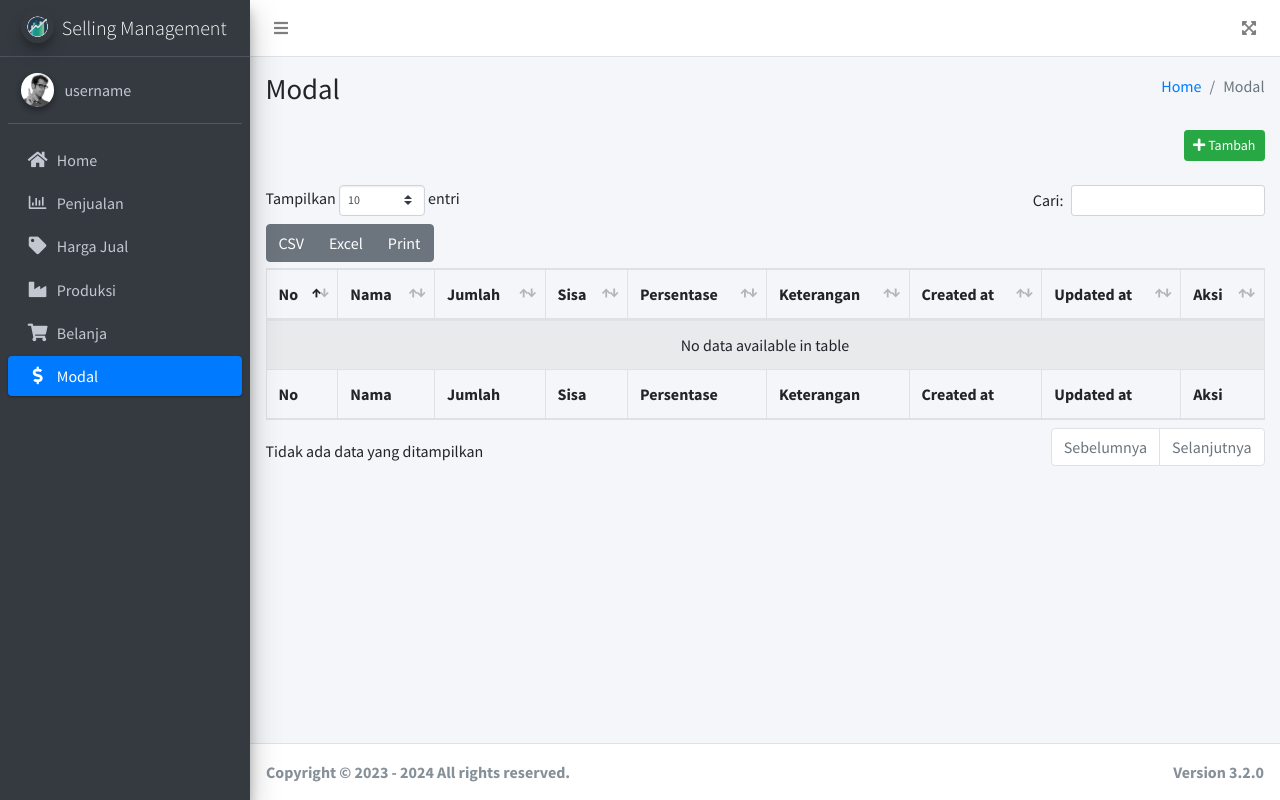
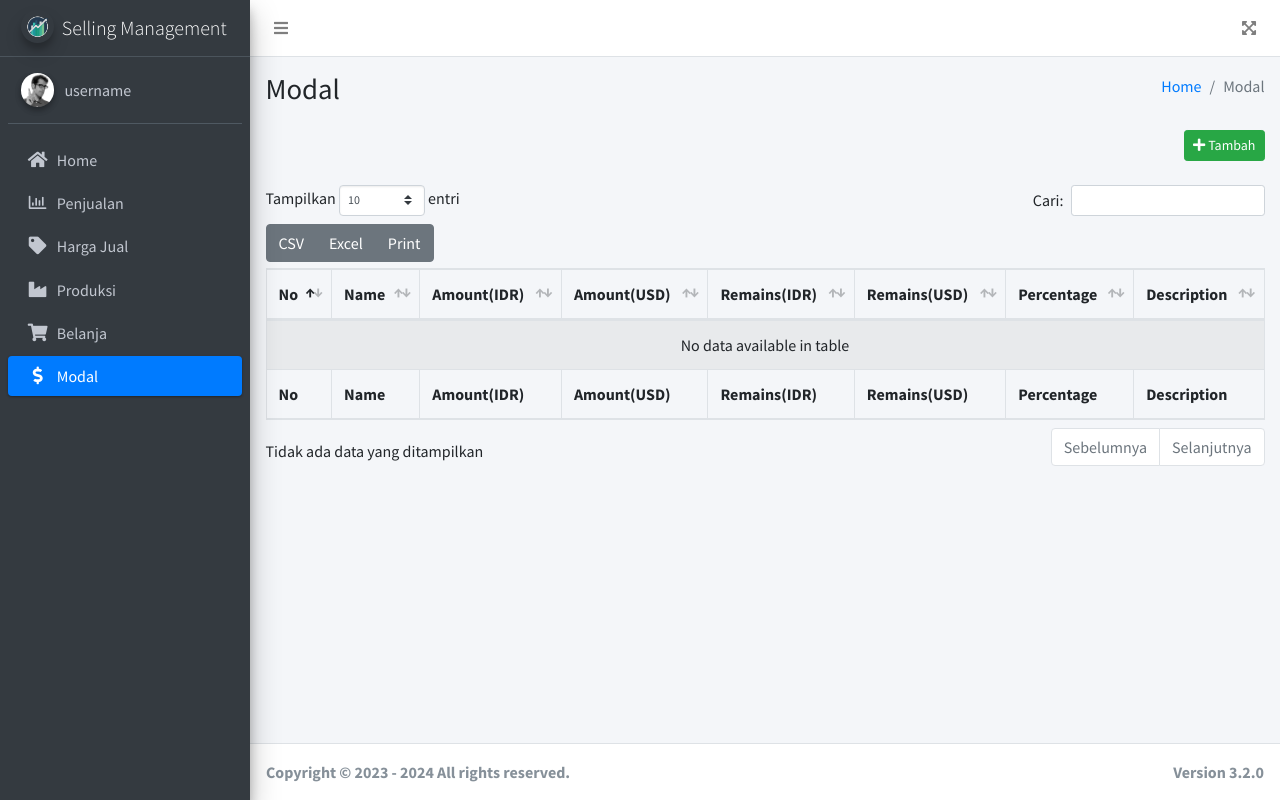
Before and after one commit to arifpambudi242/sellingmanagement, a Flask app: page /modal in a window 1280 px wide. Run offline with Flask 3, Linux system fonts and the light colour scheme; data that the repository does not hold is empty; parts of the project's set-up code (start-up, migrations or seed data) failed here and were passed over; some libraries are stand-ins or nearby versions.

Commit message:
fixed usd

```diff
--- a/app.py
+++ b/app.py
@@ -8,6 +8,10 @@ import dotenv
 import os
 from datetime import datetime
 from flask_bcrypt import Bcrypt
+from currency_converter import ECB_URL, CurrencyConverter
+c = CurrencyConverter(ECB_URL)
+
+
 
 bcrypt = Bcrypt()
 
@@ -25,13 +29,8 @@ app.config['SQLALCHEMY_DATABASE_URI'] = SQLALCHEMY_DATABASE_URI
 db = SQLAlchemy(app)
 migrate = Migrate(app, db)
 
-class Sempol(db.Model):
-    id = db.Column(db.Integer, primary_key=True)
-    harga = db.Column(db.Float)
-    waktu = db.Column(db.DateTime, default=datetime.now, nullable=False)
-    created_at = db.Column(db.DateTime, default=datetime.now, nullable=False)
-    updated_at = db.Column(db.DateTime, default=datetime.now, onupdate=datetime.now, nullable=False)
-
+def convertToUsd(idr):
+    return round(c.convert(idr, 'IDR', 'USD', None), 2)
 class Modal(db.Model):
     __tablename__ = 'modal'
     id = db.Column(db.Integer, primary_key=True)
@@ -62,6 +61,16 @@ class Modal(db.Model):
         )
         return self.jumlah / total_jumlah * 100
 
+    @property
+    def jumlah_usd(self):
+        return convertToUsd(self.jumlah)
+
+    @property
+    def sisa_usd(self):
+        return convertToUsd(self.sisa)
+
+
+
 class Belanja(db.Model):
     __tablename__ = 'belanja'
     id = db.Column(db.Integer, primary_key=True)
@@ -84,6 +93,20 @@ class Belanja(db.Model):
         )
         return total_belanja_rinci or 0
 
+    @property
+    def total_belanja_usd(self):
+        return convertToUsd(self.total_belanja)
+
+    @property
+    def belanja_rinci_list(self):
+        rincians = (
+            db.session.query(BelanjaRinci)
+            .filter(BelanjaRinci.belanja_id == self.id)
+            .all()
+        )
+
+        return ', '.join([rincian.nama_barang for rincian in rincians])
+
 
 
 class BelanjaRinci(db.Model):
@@ -103,6 +126,15 @@ class BelanjaRinci(db.Model):
     def total(self):
         return self.jumlah * self.harga
 
+    @property
+    def total_usd(self):
+        return convertToUsd(self.total)
+
+    @property
+    def harga_usd(self):
+        return convertToUsd(self.harga)
+
+
 class Produksi(db.Model):
     id = db.Column(db.Integer, primary_key=True)
     id_belanja = db.Column(db.Integer, db.ForeignKey('belanja.id'), nullable=False)
@@ -121,6 +153,10 @@ class HargaJual(db.Model):
     keterangan = db.Column(db.Text, nullable=True)
     created_at = db.Column(db.DateTime, default=datetime.now, nullable=False)
     updated_at = db.Column(db.DateTime, default=datetime.now, onupdate=datetime.now, nullable=False)
+
+    @property
+    def harga_usd(self):
+        return convertToUsd(self.harga)
 
 
 class Jual(db.Model):
@@ -195,7 +231,6 @@ def str_convert(strin):
 def getdata(table, column, value):
     global menus, tables
     return tables[table].query.filter_by(belanja_id=1).first()
-
 
 
 @app.context_processor
--- a/templates/modal.html
+++ b/templates/modal.html
@@ -15,14 +15,15 @@
                     <thead>
                         <tr>
                             <th>No</th>
-                            <th>Nama</th>
-                            <th>Jumlah</th>
-                            <th>Sisa</th>
-                            <th>Persentase</th>
-                            <th>Keterangan</th>
-                            <th>Created at</th>
+                            <th>Name</th>
+                            <th>Amount(IDR)</th>
+                            <th>Amount(USD)</th>
+                            <th>Remains(IDR)</th>
+                            <th>Remains(USD)</th>
+                            <th>Percentage</th>
+                            <th>Description</th>
                             <th>Updated at</th>
-                            <th>Aksi</th>
+                            <th>Action</th>
                         </tr>
                     </thead>
                     <tbody>
@@ -31,11 +32,12 @@
                             <td>{{loop.index}}</td>
                             <td>{{data.nama}}
                             </td>
-                            <td class="currency">{{data.jumlah}}</td>
-                            <td class="currency">{{data.sisa}}</td>
+                            <td><span class="currency">{{data.jumlah}}</span></td>
+                            <td>{{data.jumlah_usd}}</td>
+                            <td><span class="currency">{{data.sisa}}</span></td>
+                            <td>{{data.sisa_usd}}</td>
                             <td>{{ round(data.persentase, 2) }}%</td>
                             <td>{{data.keterangan}}</td>
-                            <td>{{data.created_at}}</td>
                             <td>{{data.updated_at}}</td>
                             <td><button type="button" title="Edit Data" class="btn-sm btn-primary btn-edit" data-link="{{ url_for('edit_modal', modal_id=data.id) }}"> <i class="fas fa-edit"></i> </button>
                                 <button type="button" title="Hapus Data" class="btn-sm btn-danger btn-delete" data-link="{{ url_for('delete_modal', modal_id=data.id) }}" data-id="{{ data.id }}"> <i class="fas fa-eraser"></i> </button></td>
@@ -46,14 +48,15 @@
                     <tfoot>
                         <tr>
                             <th>No</th>
-                            <th>Nama</th>
-                            <th>Jumlah</th>
-                            <th>Sisa</th>
-                            <th>Persentase</th>
-                            <th>Keterangan</th>
-                            <th>Created at</th>
+                            <th>Name</th>
+                            <th>Amount(IDR)</th>
+                            <th>Amount(USD)</th>
+                            <th>Remains(IDR)</th>
+                            <th>Remains(USD)</th>
+                            <th>Percentage</th>
+                            <th>Description</th>
                             <th>Updated at</th>
-                            <th>Aksi</th>
+                            <th>Action</th>
                         </tr>
                     </tfoot>
                 </table>
```
Also changed, not shown: templates/belanja.html (+14 -14 lines), templates/belanja_rinci.html (+10 -10 lines).
